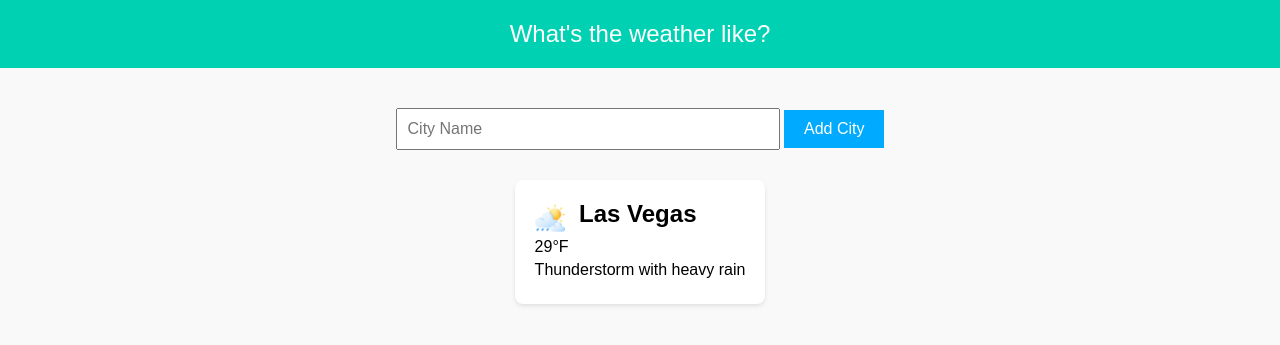
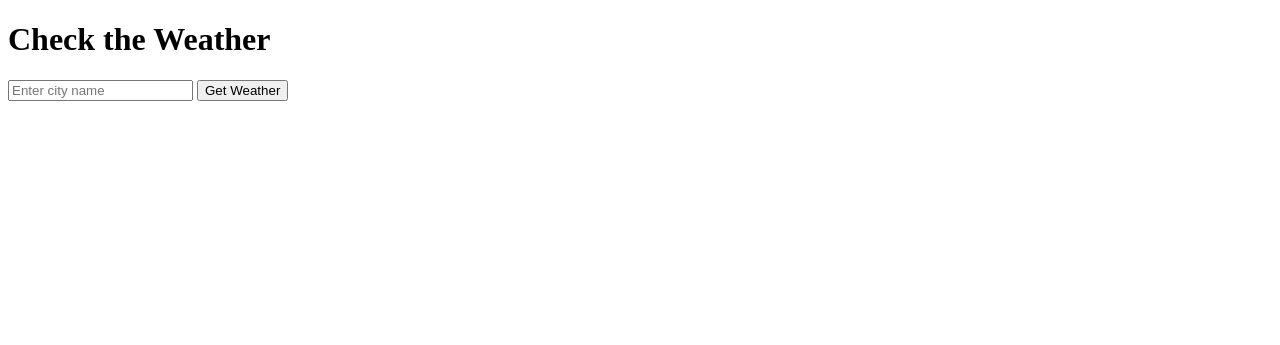
Before and after one commit to Enochteo/weather-app, a Flask app: page / in a window 1280 px wide. Shown: the top 345 px of the page. Run offline with Flask 3, Linux system fonts and the light colour scheme.

Commit message:
add readme

```diff
--- a/templates/weather.html
+++ b/templates/weather.html
@@ -1,77 +1,24 @@
 <!DOCTYPE html>
-<html lang="en">
+<html>
 <head>
-  <meta charset="UTF-8" />
-  <meta name="viewport" content="width=device-width, initial-scale=1.0" />
-  <title>Weather Dashboard</title>
-  <style>
-    body {
-      font-family: Arial, sans-serif;
-      margin: 0;
-      background-color: #f9f9f9;
-    }
-    header {
-      background-color: #00d1b2;
-      color: white;
-      padding: 20px;
-      text-align: center;
-      font-size: 24px;
-    }
-    .container {
-      max-width: 600px;
-      margin: 40px auto;
-      text-align: center;
-    }
-    input[type="text"] {
-      padding: 10px;
-      width: 60%;
-      font-size: 16px;
-    }
-    button {
-      padding: 10px 20px;
-      font-size: 16px;
-      background-color: #00aaff;
-      color: white;
-      border: none;
-      cursor: pointer;
-    }
-    .weather-card {
-      margin-top: 30px;
-      background: white;
-      padding: 20px;
-      border-radius: 8px;
-      box-shadow: 0 2px 4px rgba(0,0,0,0.1);
-      display: inline-block;
-      text-align: left;
-    }
-    .weather-card img {
-      width: 30px;
-      vertical-align: middle;
-    }
-    .weather-card h2 {
-      display: inline;
-      margin-left: 10px;
-    }
-    .weather-card p {
-      margin: 5px 0;
-    }
-  </style>
+    <title>Weather App</title>
 </head>
 <body>
+    <h1>Check the Weather</h1>
+    <form method="POST">
+        <input type="text" name="city" placeholder="Enter city name" required>
+        <input type="submit" value="Get Weather">
+    </form>
 
-  <header>What's the weather like?</header>
-
-  <div class="container">
-    <input type="text" placeholder="City Name" />
-    <button>Add City</button>
-
-    <div class="weather-card">
-      <img src="{{ url_for('static', filename='weather.png') }}" alt="weather image">
-      <h2>Las Vegas</h2>
-      <p>29°F</p>
-      <p>Thunderstorm with heavy rain</p>
-    </div>
-  </div>
-
+    {% if weather %}
+        {% if weather.error %}
+            <p>{{ weather.error }}</p>
+        {% else %}
+            <h2>{{ weather.city }}</h2>
+            <p>{{ weather.temperature }}°C</p>
+            <p>{{ weather.description }}</p>
+            <img src="https://openweathermap.org/img/w/{{ weather.icon }}.png" alt="icon">
+        {% endif %}
+    {% endif %}
 </body>
 </html>
```
Also changed, not shown: README.md (added), 2 other files.
